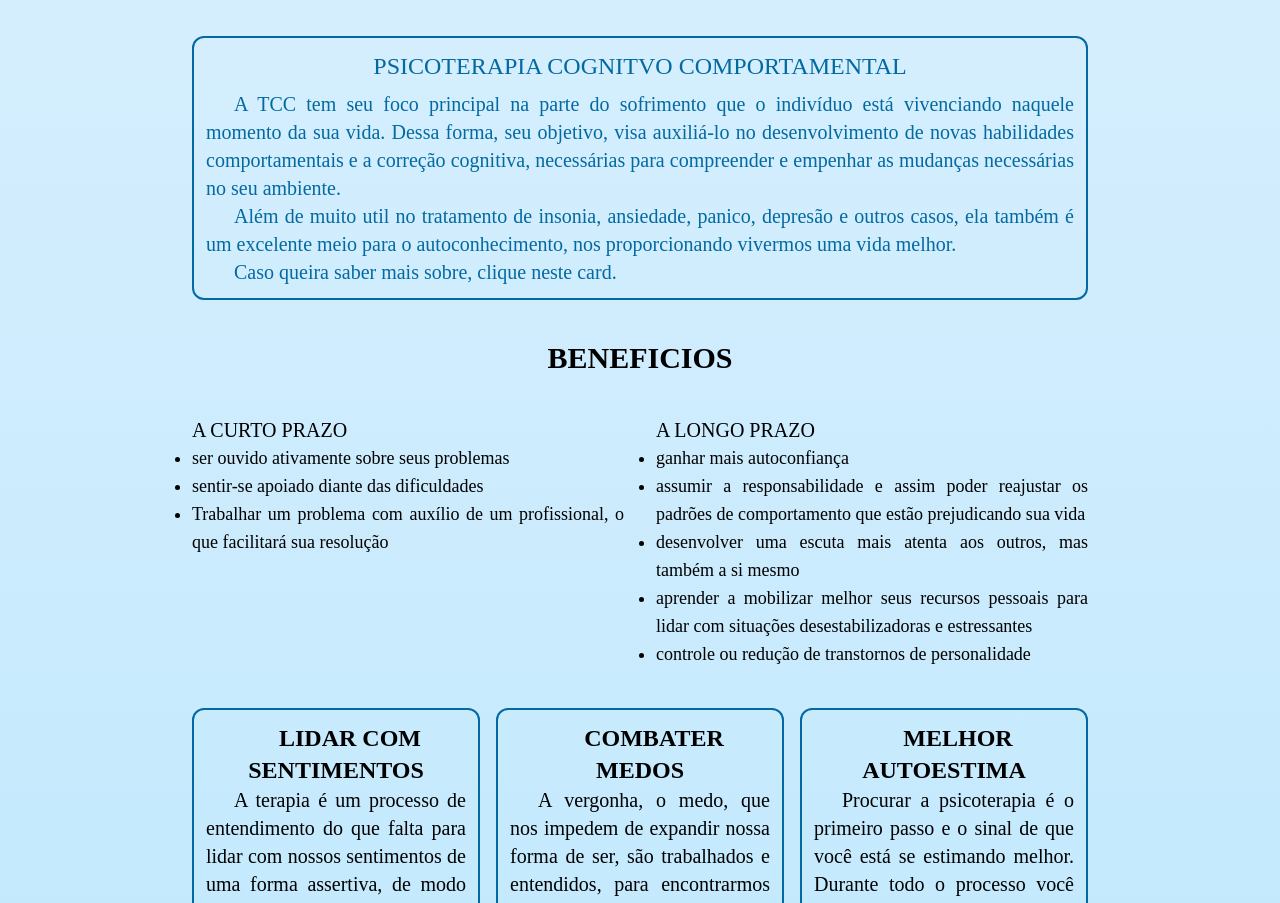
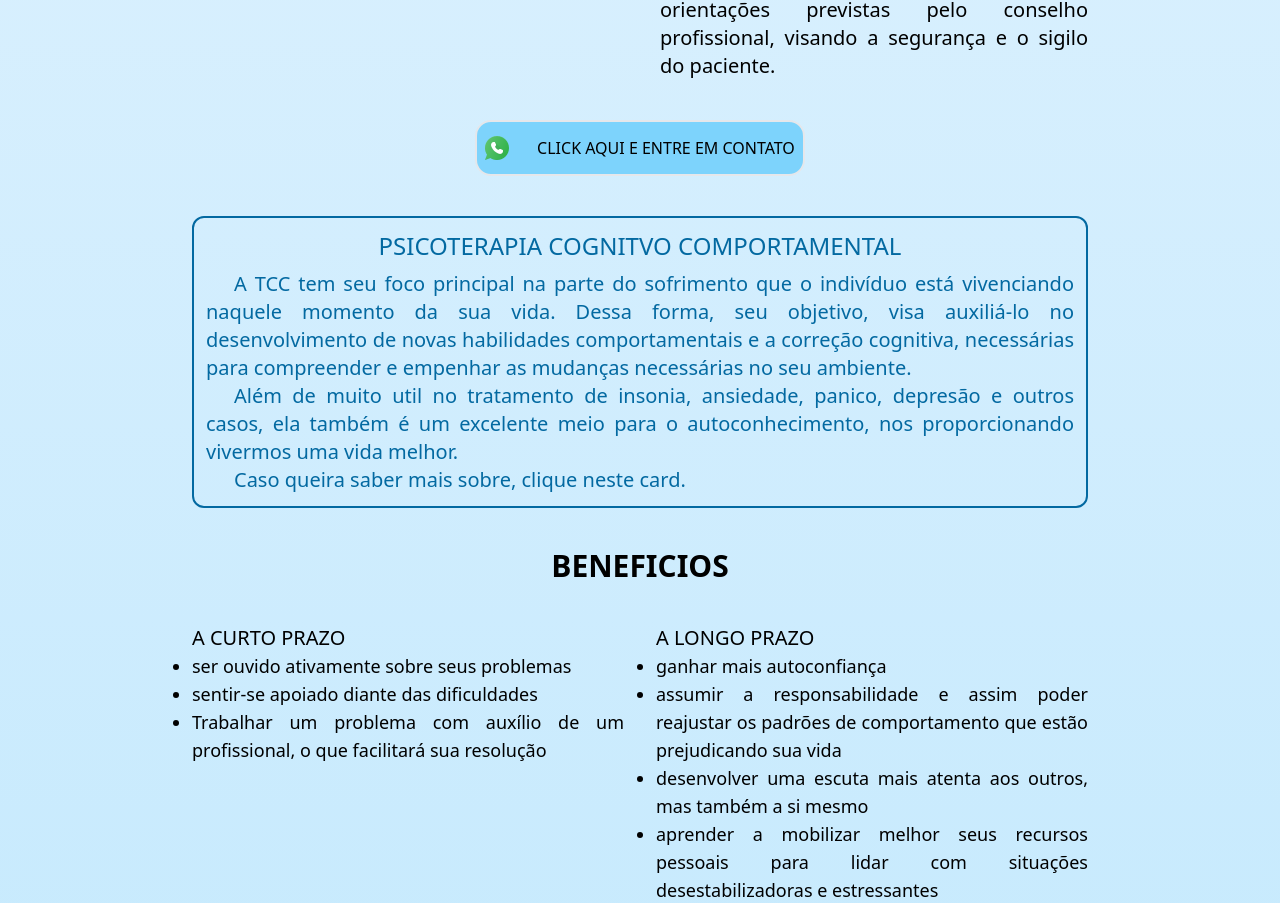
Before and after one commit to Psicologo-Paulo/psicopaulogoncalves, a Next.js app: page / in a window 1280 px wide. Shown: the part 2260-3163 px from the top of the page. Built offline with nearby package versions, Linux system fonts and the light colour scheme; a web font is replaced by a local one.

Commit message:
new whatsapp bottom in therapies

```diff
--- a/src/pages/index.tsx
+++ b/src/pages/index.tsx
@@ -21,7 +21,7 @@ export default function Home() {
   },[])
 
   return (
-    <div className="font-serif ">
+    <div className="font-mono ">
       <Top/>
       <main>
         <section id="start" className="h-screen overflow-hidden bg-gradient-radial from-sky-600 to-sky-100">
@@ -76,6 +76,13 @@ export default function Home() {
                   <p>Meu atendimento on-line segue as orientações previstas pelo conselho profissional, visando a segurança e o sigilo do paciente.</p>
                 </div>
             </div>
+
+            <Link
+              href="https://api.whatsapp.com/send?phone=5517997483419"
+              className="h-14 flex justify-center items-center text-center px-2 border-2 rounded-2xl bg-sky-300 hover:bg-sky-400 hover:text-sky-50 uppercase transition ease-linear duration-75 hover:-translate-y-2 hover:scale-105"
+            >
+              <p className="flex gap-0 w-max justify-center items-center"><img className="h-6" src="/whats-icon.png" alt="logo whatsapp" />Click aqui e entre em contato</p>
+            </Link>
 
             <Link href={"/terapias/tcc"}>
               <div className="border-2 border-sky-700 hover:border-sky-50 bg-transparent hover:bg-sky-600 text-xl text-sky-700 hover:text-sky-50 rounded-xl p-3 transition ease-linear duration-100 hover:-translate-y-1 hover:scale-110">
```
